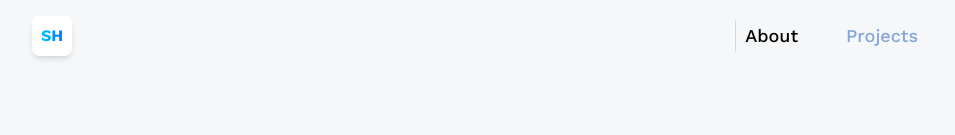
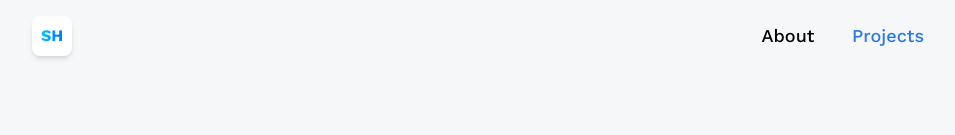
Before and after one commit to ShahramShakiba/Floating-island-3D, a React (Vite) app: page /projects in a window 1280 px wide. Shown: the top 135 px of the page, without its empty margins (160-1115 px from the left). Built offline with nearby package versions, Linux system fonts and the light colour scheme.

Commit message:
Update Nav Links

```diff
--- a/src/components/Navbar.jsx
+++ b/src/components/Navbar.jsx
@@ -14,7 +14,9 @@ export default function Navbar() {
         <NavLink
           to="/about"
           className={({ isActive }) =>
-            `nav-link ${isActive ? 'text-blue-500' : 'text-black'}`
+            `nav-link w-16 text-center ${
+              isActive ? 'text-blue-500' : 'text-black'
+            }`
           }
         >
           About
@@ -22,7 +24,9 @@ export default function Navbar() {
         <NavLink
           to="/projects"
           className={({ isActive }) =>
-            `nav-link ${isActive ? 'text-blue-500' : 'text-black'}`
+            `nav-link w-20 text-center ${
+              isActive ? 'text-blue-500' : 'text-black'
+            }`
           }
         >
           Projects
--- a/src/index.css
+++ b/src/index.css
@@ -190,33 +190,29 @@ body:has(.card[data-color='green']:hover) {
 
 .nav-link {
   position: relative;
-  display: inline-block;
-  padding: 5px 10px;
   text-decoration: none;
   transition: color 0.3s;
-  overflow: hidden;
-  border-radius: 5px;
 }
 
-.nav-link::before {
+.nav-link::after {
   content: '';
   position: absolute;
-  top: 0;
-  right: 0;
-  bottom: 0;
+  width: 0;
+  height: 2px;
+  display: block;
+  margin-top: 5px;
   left: 0;
-  background: linear-gradient(to right, #669cf5, #134ae0);
-  transition: transform 0.4s ease;
-  transform: translateX(-100%);
-  z-index: -1;
+  background: #000;
+  transition: width 0.4s ease, left 0.4s ease;
 }
 
-.nav-link:hover::before {
-  transform: translateX(0);
+.nav-link:hover::after {
+  width: 100%;
+  left: 0;
 }
 
-.nav-link.text-blue-500 {
-  color: #85a5d8;
+.text-blue-500.nav-link::after {
+  background: #3b82f6; /* Adjust this to match your blue color */
 }
 
 /* Add this CSS to your global styles file */
```
